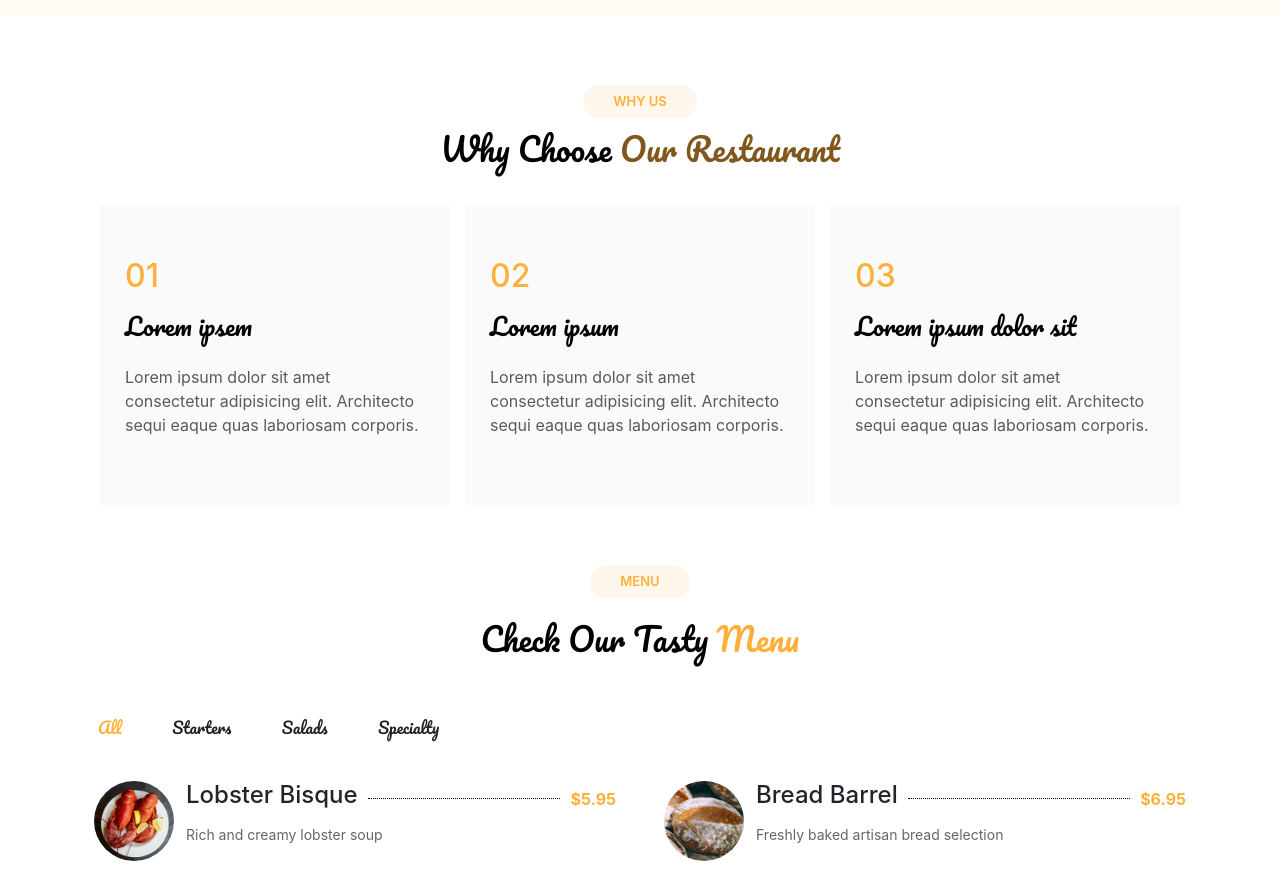
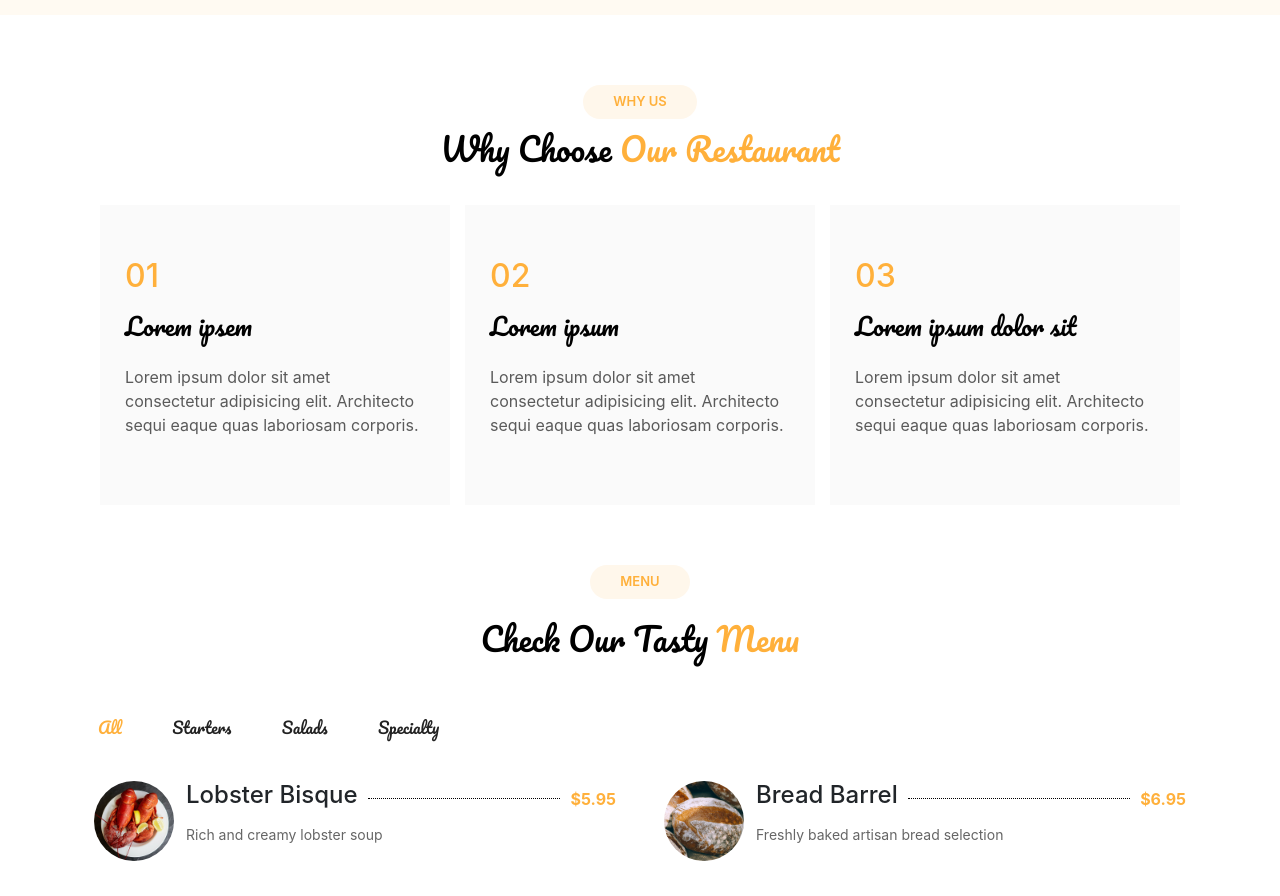
Before and after one commit to Anwaroxxx/Anwar_Azarzou_Final_Projeft_HTML_CSS, a website: page index.html in a window 1280 px wide. Shown: the part 1280-2176 px from the top of the page. Drawn offline with nearby package versions, Linux system fonts and the light colour scheme.

```diff
--- a/src/sass/modules/Why-Us/_whyUs.scss
+++ b/src/sass/modules/Why-Us/_whyUs.scss
@@ -21,7 +21,6 @@
     h2 {
       @include MyFont(400, black, 1);
       font-family: "Pacifico";
-      filter: brightness(50%);
       span {
         color: $my_yellow;
       }
```
Also changed, not shown: public/css/app.css, 3 other files.
